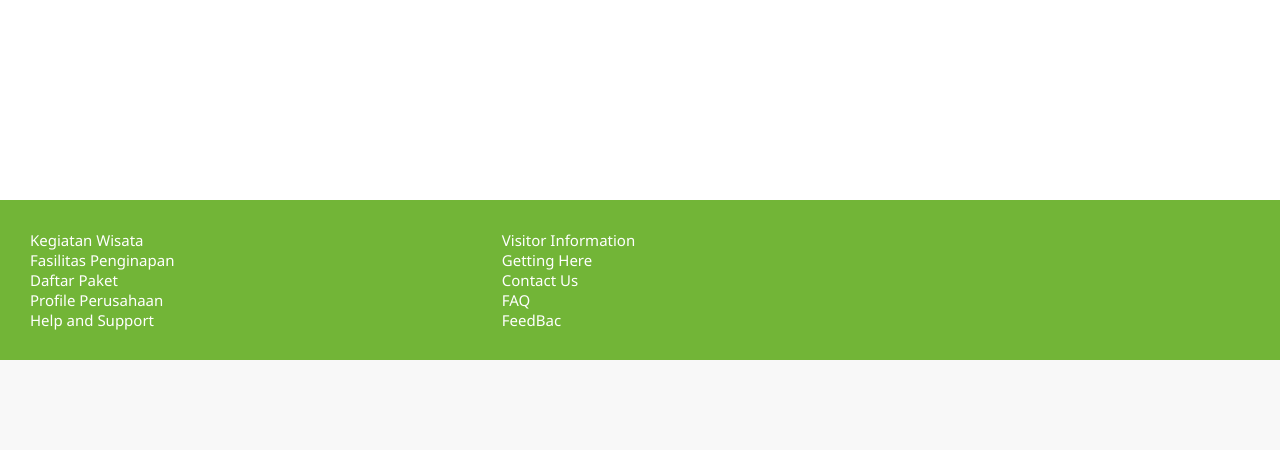
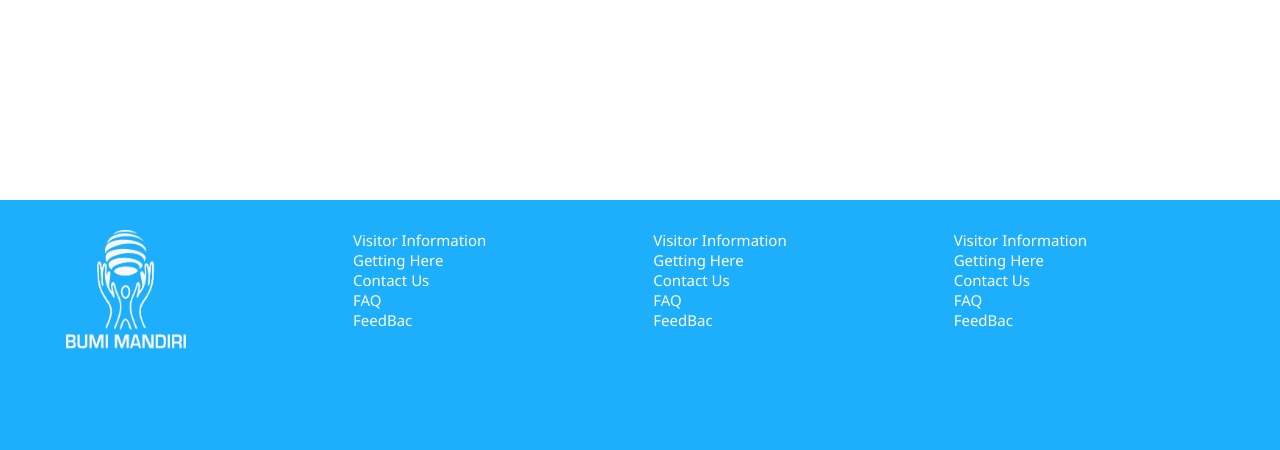
Before and after one commit to vinzhaHerman/bumimandiri, a CodeIgniter app: page /PBumiMandiri/index.php/web/about_us in a window 1280 px wide. Shown: the part 3120-3570 px from the top of the page. Before the commit the page ends 3480 px from the top, so only its background shows below. Run offline with CodeIgniter, Linux system fonts and the light colour scheme; some libraries are stand-ins or nearby versions.

Commit message:
update footer

```diff
--- a/application/views/pages/about_us.php
+++ b/application/views/pages/about_us.php
@@ -40,11 +40,11 @@
 		<div class="section">
 			<div class="container">
 				<div class="visi-container">
-					<h2 class="visi">VISI</h2>
+					<h2 class="title visi">VISI</h2>
 					<p class="visi-para">Terciptanya kader-kader pemimpin yang amanah, mumpuni dan handal, yang dilandasi oleh cita – cita mewujudkan rahmat bagi alam semesta beserta seluruh isinya.</p>
 				</div>
 				<div class="misi-container">
-					<h2 class="misi">MISI</h2>
+					<h2 class="title misi">MISI</h2>
 						<p>1. Menyediakan, mengelola dan mengembangkan wahana pendidikan dan pelatihan ( Diklat ):</p>
 						<p>1.1. Kepemimpinan</p>
 						<p>1.2. Community Development</p>
@@ -54,10 +54,10 @@
 						<p>1.6. Vokasional atau keterampilan lain-lain<p>
 						<p>1.7. Etika dan Moral Keagamaan</p>
 						<br>
-						<p>2. Membangun, mengelola dan mengembangkan sarana dan prasarana Diklat sebagaimana    butir 1.</p>
-						<p>3. Memanfaatkan, mengembangkan dan mendayagunakan secara optimal multiplayer effect dari kegiatan butir 1 dan 2 bagi kemaslahatan yang seluas-luasnya.</p>
-						<p>4. Membentuk tim sumber daya insani yang amanah, profesional dan harmonis.</p>
-						<p>5. Mengembangkan comunity development disekitar BMC sehingga BMC bisa tumbuh dan berkembang bersama masyarakat sekitar.</p>
+						<p>2. Membangun, mengelola dan mengembangkan sarana dan prasarana Diklat sebagaimana    butir 1.</p><br>
+						<p>3. Memanfaatkan, mengembangkan dan mendayagunakan secara optimal multiplayer effect dari kegiatan butir 1 dan 2 bagi kemaslahatan yang seluas-luasnya.</p><br>
+						<p>4. Membentuk tim sumber daya insani yang amanah, profesional dan harmonis.</p><br>
+						<p>5. Mengembangkan comunity development disekitar BMC sehingga BMC bisa tumbuh dan berkembang bersama masyarakat sekitar.</p><br>
 				</div>
 			</div>
 		</div>
--- a/application/views/template/footer.php
+++ b/application/views/template/footer.php
@@ -1,6 +1,6 @@
 
 <!-- --------------------------grid footer--------------------------------------------- -->
-<div class="footer">
+<!-- <div class="footer">
     <div class="footer-grid-container">
         <div class="grid-item">
             <div class="grid-item-content">
@@ -26,27 +26,55 @@
             </div>
         </div>
         <div class="grid-item">
-<style>
-    .google-maps {
-        position: relative;
-        padding-bottom: 65%; // This is the aspect ratio
-        height: 0;
-        overflow: hidden;
-    }
-    .google-maps iframe {
-        position: absolute;
-        top: 0;
-        left: 0;
-        width: 600px;
-        height: 400px;
-    }
-</style>
 
-<!-- <div class="google-maps">
-    <iframe src="https://www.google.com/maps/embed?pb=!1m18!1m12!1m3!1d1980.5975361632288!2d106.91484884317151!3d-6.867212832841435!2m3!1f0!2f0!3f0!3m2!1i1024!2i768!4f13.1!3m3!1m2!1s0x2e68361755d6e671%3A0x76669346d896e50a!2sOutbound+Bumi+Mandiri!5e0!3m2!1sid!2sid!4v1557389223160!5m2!1sid!2sid" width="400" height="300" frameborder="0" style="border:0" allowfullscreen></iframe>
+        </div>
+    </div>
 </div> -->
+<!-- --------------------------END grid footer--------------------------------------------- -->
+<!-- --------------------------grid footer--------------------------------------------- -->
+<div class="footer">
+    <div class="footer-grid-container">
+        <div class="grid-item">
+            <div class="grid-item-content">
+                <ul>
+                    <img style="width: 120px; height: 120px;" src="<?php echo base_url(); ?>assets/logos/white.png">
+                </ul>
+            </div>
         </div>
-</div>
+        <div class="grid-item">
+            <div class="grid-item-content">
+                <ul>
+                    <li><a href="#">Visitor Information</a></li>
+                    <li><a href="#">Getting Here</a></li>
+                    <li><a href="#">Contact Us</a></li>
+                    <li><a href="#">FAQ</a></li>
+                    <li><a href="#">FeedBac</a></li>
+                </ul>
+            </div>
+        </div>
+        <div class="grid-item">
+            <div class="grid-item-content">
+                <ul>
+                    <li><a href="#">Visitor Information</a></li>
+                    <li><a href="#">Getting Here</a></li>
+                    <li><a href="#">Contact Us</a></li>
+                    <li><a href="#">FAQ</a></li>
+                    <li><a href="#">FeedBac</a></li>
+                </ul>
+            </div>
+        </div>
+        <div class="grid-item">
+            <div class="grid-item-content">
+                <ul>
+                    <li><a href="#">Visitor Information</a></li>
+                    <li><a href="#">Getting Here</a></li>
+                    <li><a href="#">Contact Us</a></li>
+                    <li><a href="#">FAQ</a></li>
+                    <li><a href="#">FeedBac</a></li>
+                </ul>
+            </div>
+        </div>
+    </div>
 </div>
 <!-- --------------------------END grid footer--------------------------------------------- -->
 </html>
--- a/assets/css/global.css
+++ b/assets/css/global.css
@@ -356,12 +356,16 @@ nav ul li a{
 /* -----------------------------------grid buat footer------------------------------------------*/
 .footer{
     margin-top: 50px;
+    background-color: #1DAFFB;
+    width: auto;
+    height: 250px;
 }
 .footer-grid-container {
     display: grid;
-    grid-template-columns: auto auto auto;
-    background-color: #72B537;
+    grid-template-columns: auto auto auto auto;
+    /*background-color: #72B537;*/
     padding: 10px;
+    margin: 32px 36px;
 }
 .grid-item {
     /* background-color: rgba(255, 255, 255, 0.8);
--- a/assets/css/profile.css
+++ b/assets/css/profile.css
@@ -40,7 +40,7 @@
 	width: 90%;
 	height: 100%;
 	margin: auto;
-	background-color: rgb(255, 2555, 255, 0.7);
+	/*background-color: rgb(255, 2555, 255, 0.7);*/
 	position: relative;
 }
 
@@ -162,7 +162,7 @@
 	height: auto;
 	top: 60px;
 	left: 32px;
-	background-color: red;
+	color: white;
 }
 
 .misi-container{
@@ -171,7 +171,10 @@
 	height: auto;
 	top: 60px;
 	right: 32px;
-	background-color: red;
+	color: white;
+}
+.misi{
+	text-align: right;
 }
 
 
@@ -185,6 +188,20 @@
 	margin: 21vh 8vw;
 	background-color: #3b5998;
 }
+
+/*.google-maps {
+    position: relative;
+    padding-bottom: 65%; // This is the aspect ratio
+    height: 0;
+    overflow: hidden;
+}
+.google-maps iframe {
+    position: absolute;
+    top: 0;
+    left: 0;
+    width: 600px;
+    height: 400px;
+}*/
 
 
 
```
